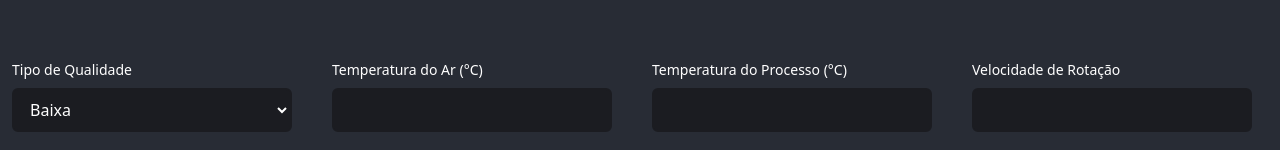
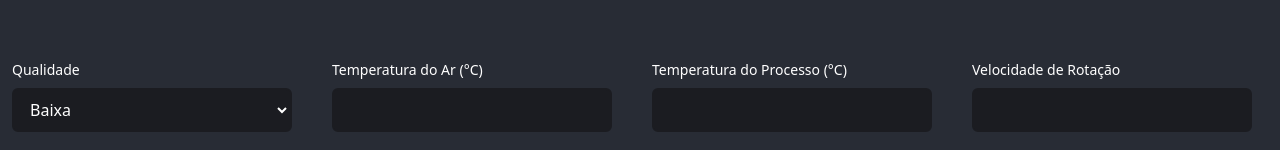
Before and after one commit to MicaelRiboura/industrial-maintenance-mvp, a React (Create React App) app in the folder front/: page /inicio in a window 1280 px wide. Shown: the part 220-370 px from the top of the page. Built offline with nearby package versions, Linux system fonts and the light colour scheme.

Commit message:
fix(front): adjust name inputs of HomeForm

```diff
--- a/front/src/components/forms/HomeForm.js
+++ b/front/src/components/forms/HomeForm.js
@@ -8,8 +8,8 @@ export default function HomeForm() {
             <div className="flex flex-wrap">
                 <div className="w-1/4 my-3 pr-4">
                     <Select
-                        name="productID"
-                        label="Tipo de Qualidade"
+                        name="type"
+                        label="Qualidade"
                         groupClassName="px-3"
                         options={[
                             {
@@ -30,7 +30,7 @@ export default function HomeForm() {
                 <div className="w-1/4 my-3 pr-4">
                     <Input
                         type="number"
-                        name="productID"
+                        name="airTemperature"
                         label="Temperatura do Ar (°C)"
                         groupClassName="px-3"
                     />
@@ -38,7 +38,7 @@ export default function HomeForm() {
                 <div className="w-1/4 my-3 pr-4">
                     <Input
                         type="number"
-                        name="productID"
+                        name="processTemperature"
                         label="Temperatura do Processo (°C)"
                         groupClassName="px-3"
                     />
@@ -46,7 +46,7 @@ export default function HomeForm() {
                 <div className="w-1/4 my-3 pr-4">
                     <Input
                         type="number"
-                        name="productID"
+                        name="speedRotation"
                         label="Velocidade de Rotação"
                         groupClassName="px-3"
                     />
@@ -54,7 +54,7 @@ export default function HomeForm() {
                 <div className="w-1/4 my-3 pr-4">
                     <Input
                         type="number"
-                        name="productID"
+                        name="torque"
                         label="Torque"
                         groupClassName="px-3"
                     />
@@ -62,7 +62,7 @@ export default function HomeForm() {
                 <div className="w-1/4 my-3 pr-4">
                     <Input
                         type="number"
-                        name="productID"
+                        name="toolWear"
                         label="Desgaste da Ferramenta"
                         groupClassName="px-3"
                     />
```
